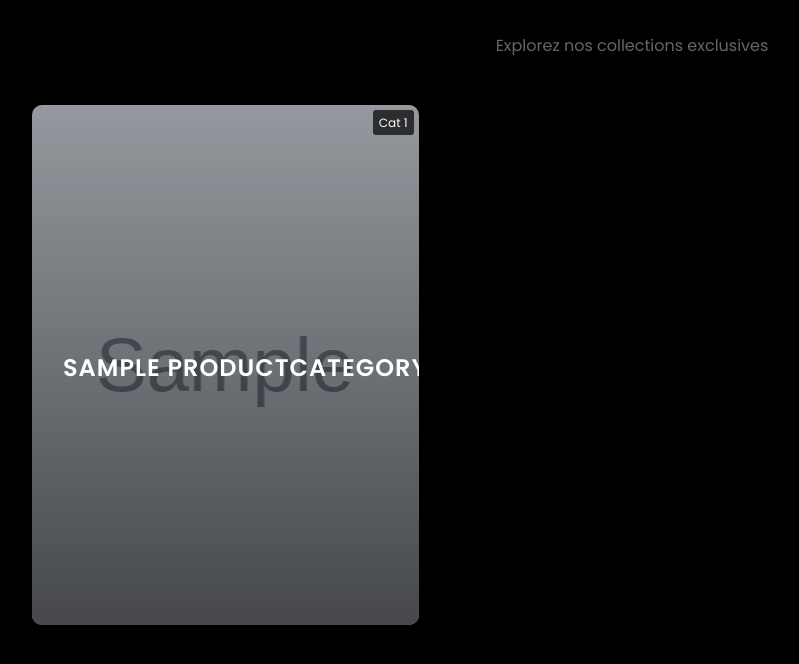
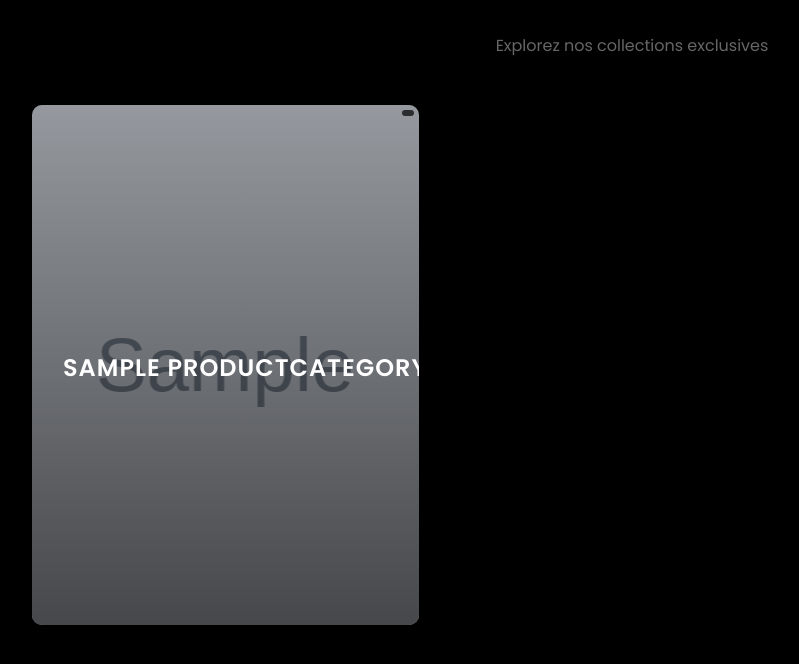
Before and after one commit to JaysonPasquier/amca-club, a Django app: page /shop/ in a window 1280 px wide. Shown: the part 1450-2114 px from the top of the page, without its empty margins (8-807 px from the left). Run offline with Django 4.2, Linux system fonts and the light colour scheme; a user stored in the database is signed in; data comes from the database, SQL or seed files in the repository; tables that the repository leaves empty hold one stand-in row (values such as "Sample post"); grey boxes marked "Sample" are stand-in pictures.

Commit message:
change style

```diff
--- a/v1/backend/templates/core/shop/shop_home.html
+++ b/v1/backend/templates/core/shop/shop_home.html
@@ -706,7 +706,6 @@
                         debugLabel.style.padding = '3px 6px';
                         debugLabel.style.borderRadius = '3px';
                         debugLabel.style.fontSize = '12px';
-                        debugLabel.textContent = `Cat ${categoryIndex + 1}`;
                         collectionItems[categoryIndex].appendChild(debugLabel);
                     }
                 {% endfor %}
```
